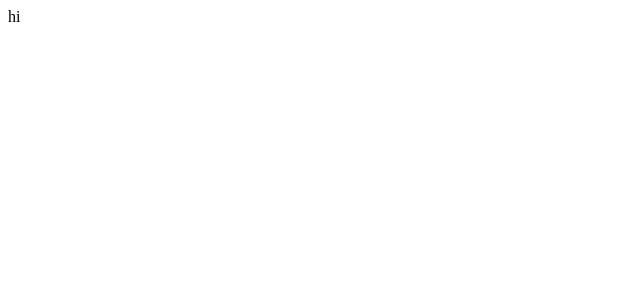
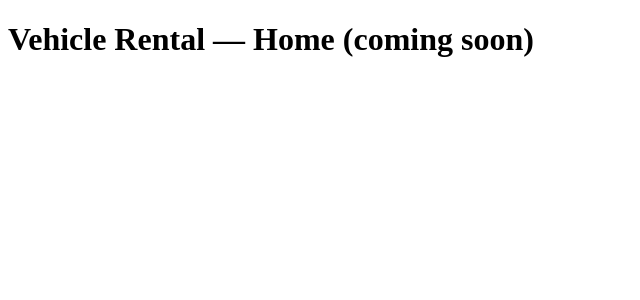
Before and after one commit to islam37/vehicle-rental-frontend, a React (Vite) app: page / in a window 1280 px wide. Shown: the top 300 px of the page, without its empty margins (0-640 px from the left). Built offline with nearby package versions, Linux system fonts and the light colour scheme; no server answers.

Commit message:
refactor App component to implement routing for login and signup pages

```diff
--- a/src/App.tsx
+++ b/src/App.tsx
@@ -1,12 +1,24 @@
+import { Routes, Route, Navigate } from 'react-router-dom';
+import Login from './pages/auth/Login';
+import Signup from './pages/auth/Signup';
 
-import './App.css'
+function Home() {
+  return (
+    <div className="flex min-h-screen items-center justify-center">
+      <h1 className="text-2xl font-bold">Vehicle Rental — Home (coming soon)</h1>
+    </div>
+  );
+}
 
 function App() {
   return (
-    <>
-    hi
-    </>
-  )
+    <Routes>
+      <Route path="/" element={<Home />} />
+      <Route path="/login" element={<Login />} />
+      <Route path="/signup" element={<Signup />} />
+      <Route path="*" element={<Navigate to="/" replace />} />
+    </Routes>
+  );
 }
 
-export default App
+export default App;
```
